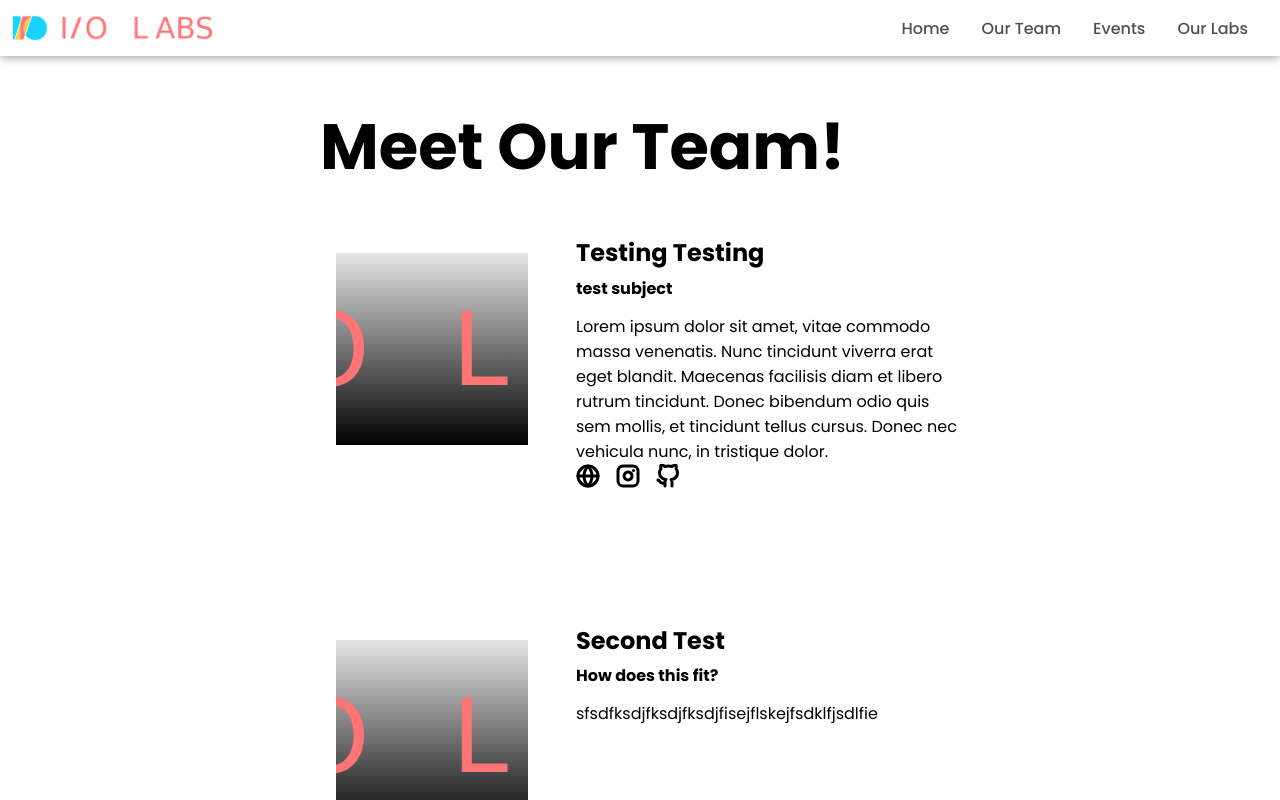
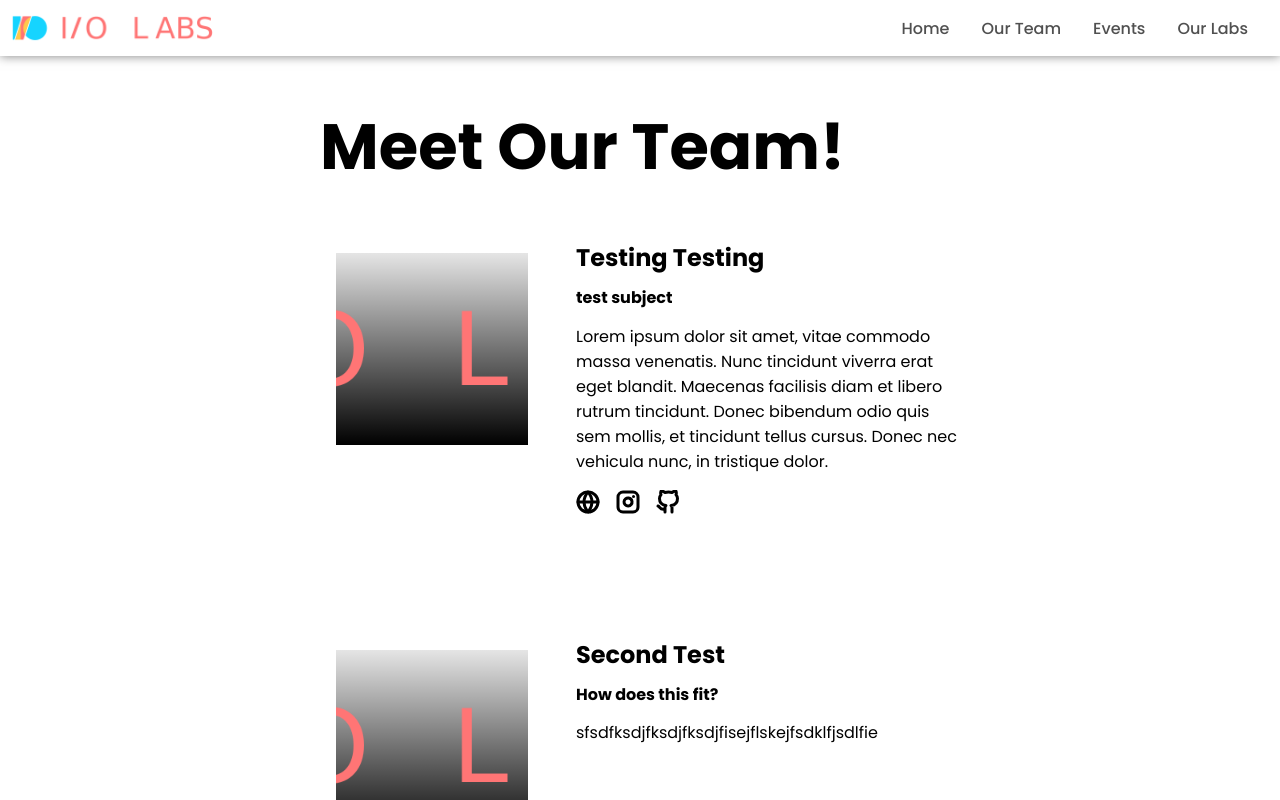
Before and after one commit to jessicaxu0605/iolabs-website, a React (Create React App) app: page /team in a window 1280 px wide. Shown: the top 800 px of the page. Built offline with nearby package versions, Linux system fonts and the light colour scheme; the HTML template or start-up script is replaced by a standard one.

Commit message:
Update OurTeam.css

```diff
--- a/src/OurTeam/OurTeam.css
+++ b/src/OurTeam/OurTeam.css
@@ -30,7 +30,7 @@
 .person-card h3{
     margin-top: 0.4em;
     font-size: 1.5em;
-    line-height: 0.6em;
+    line-height: 1em;
 }
 
 .person-card .position{
@@ -40,7 +40,7 @@
 .person-card .contacts{
     grid-column: 2;
     grid-row: 2;
-    padding: 0;
+    padding: 1em 0;
     list-style: none;
     margin: 0;
 }
@@ -49,3 +49,8 @@
     display: inline;
     padding-right: 1em;
 }
+
+.our-team.bullet{
+    position: relative;
+    top: 7em;
+}
```
